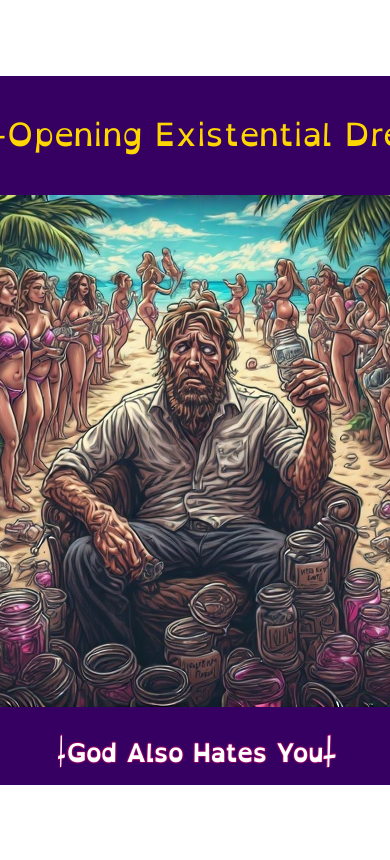
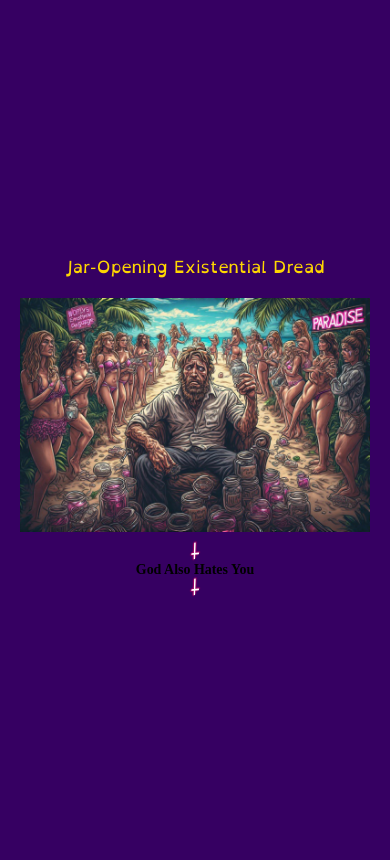
Before and after one commit to smoothbrainsinc/pluto_says_f, a PHP site: page / in a window 390 px wide; the page is wider, and only the part inside the window is pictured. After the commit the page ends 597 px from the top of that part, so only its background shows below. Run offline with PHP 8.4, Linux system fonts and the light colour scheme.

Commit message:
fixed mobile

```diff
--- a/index.html
+++ b/index.html
@@ -2,7 +2,7 @@
 <html lang="en">
 <head>
     <meta charset="UTF-8">
-    <meta name="viewport" content="width=device-width, initial-scale=1.0, maximum-scale=1.0, user-scalable=no">
+    <meta name="viewport" content="width=device-width, initial-scale=1.0" >
     <link rel="stylesheet" href="styles.css">
     <title>Pluto Says F</title>
 </head>
--- a/styles.css
+++ b/styles.css
@@ -4,39 +4,50 @@
 }
 @font-face {
   font-family: 'OpenDyslexic-Regular';
-  src: url('OpenDyslexic-Regular.woff') format('woff'), /* Preferred modern format */
-       url('Z003-MediumItalic.pfb') format('truetype'); /* Fallback */
+  src: url('OpenDyslexic-Regular.woff') format('woff'),
+       url('Z003-MediumItalic.pfb') format('truetype');
+}
+
+html {
+  font-size: calc(12px + 0.5vw);
 }
 
 body {
-  margin: 20;
+  margin: 0;
   min-height: 100vh;
   display: flex;
   justify-content: center;
   align-items: center;
+  background-color: #360062;
 }
 
 .container {
     display: block;
     text-align: center;
     width: 800px;
+    max-width: 95%;
+    margin: 0 auto;
     height: auto;
     background-color: #360062;
+    padding: 20px;
+    box-sizing: border-box;
 }
+
 .header {
     font-family: 'OpenDyslexic-Regular';
     color: gold;
     font-size: 2rem;
-    margin: 0px;
-    padding: 0px;
+    margin: 0;
+    padding: 0;
 }
 
 .none {
   display: flex;
   margin: 10px;
   justify-content: center;
+  align-items: center;
+  flex-wrap: wrap;
 }
-
 
 .cross-left, .cross-right {
   font-family: 'Slaytanic';
@@ -47,68 +58,50 @@ body {
     0px -1px 1px #990066,
     1px -1px 1px #990066,
     -1px 1px 1px #990066;
+  margin: 0 10px;
 }
 
-.cross-left {
-  animation: spin-left 8s linear infinite;
+#randomImage {
+  max-width: 100%;
+  height: auto;
+  display: block;
+  margin: 10px auto;
 }
 
-.cross-right {
-  animation: spin-right 6s linear infinite reverse;
-}
+/* Animations remain the same */
 
-h1 {
-  color: white;
-  font-family: 'OpenDyslexic-Regular';
-  text-shadow:
-    0px -1px 1px #990066,
-    -1px 0px 1px #990066,
-    1px 0px 1px #990066,
-    0px 1px 1px #990066;
-  font-size: 2.5rem;
-  margin: 0;
-  animation: pulse 4s ease-in-out infinite alternate;
-}
+@media (max-width: 768px) {
+  .container {
+    width: 100%;
+    padding: 10px;
+  }
 
+  .cross-left, .cross-right {
+    font-size: 1.5rem;
+    margin: 0 5px;
+  }
 
+  h1 {
+    font-size: 1.2rem;
+    margin: 0 5px;
+    white-space: nowrap;
+  }
 
-/* ==================== */
-/* ANIMATIONS           */
-/* ==================== */
-@keyframes spin-left {
-  from { transform: rotateY(0deg); }
-  to { transform: rotateY(-360deg); }
-}
+  .header {
+    font-size: 1.2rem;
+  }
 
-@keyframes spin-right {
-  from { transform: rotateY(0deg); }
-  to { transform: rotateY(360deg); }
-}
-
-@keyframes pulse {
-  0% {
-    transform: scale(1); }
-  100% {
-    transform: scale(1.05);
+  .none {
+    flex-direction: column;
   }
 }
 
+@media (max-width: 480px) {
+  .cross-left, .cross-right {
+    font-size: 1.2rem;
+  }
 
-
-/* ==================== */
-/* MOBILE RESPONSIVENESS */
-/* ==================== */
-@media (max-width: 768px) {
-  .cross-left, .cross-right {
-    font-size: 2rem;
-  }
   h1 {
-    font-size: 1.5rem;
+    font-size: 1rem;
   }
 }
-
-/*
-div { border: 2px solid red; }
-[class] { border: 2px solid blue; }
-[id] { border: 2px solid green; }
-*/
```
